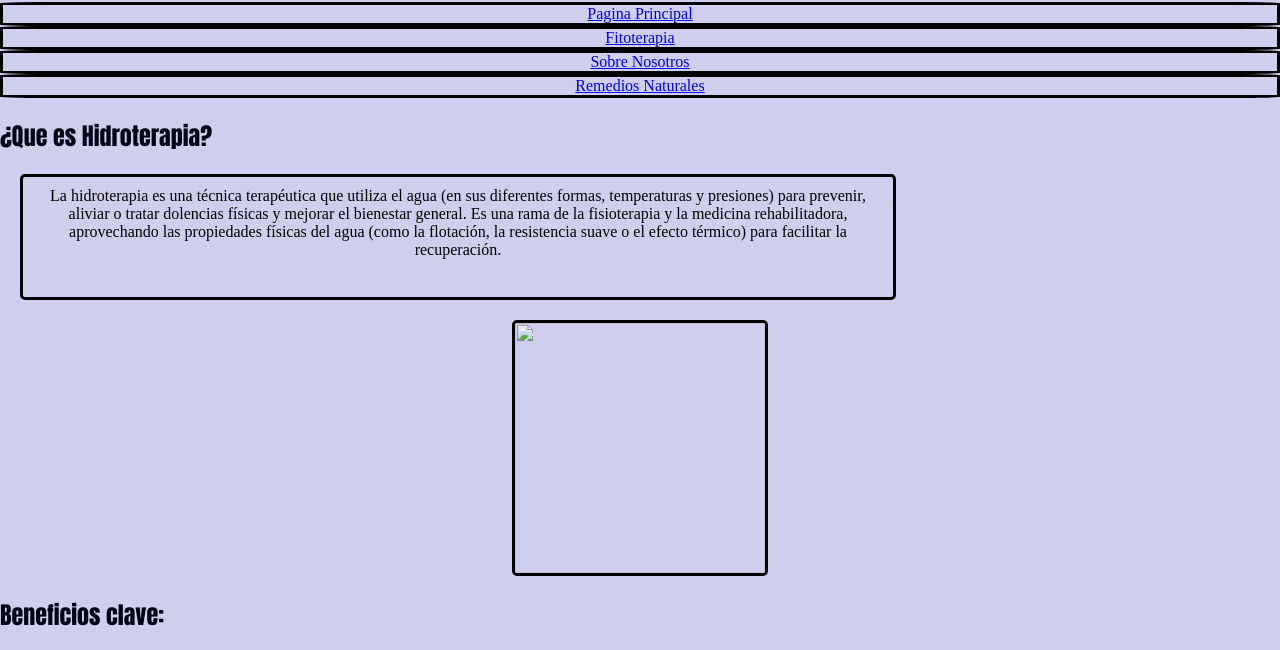
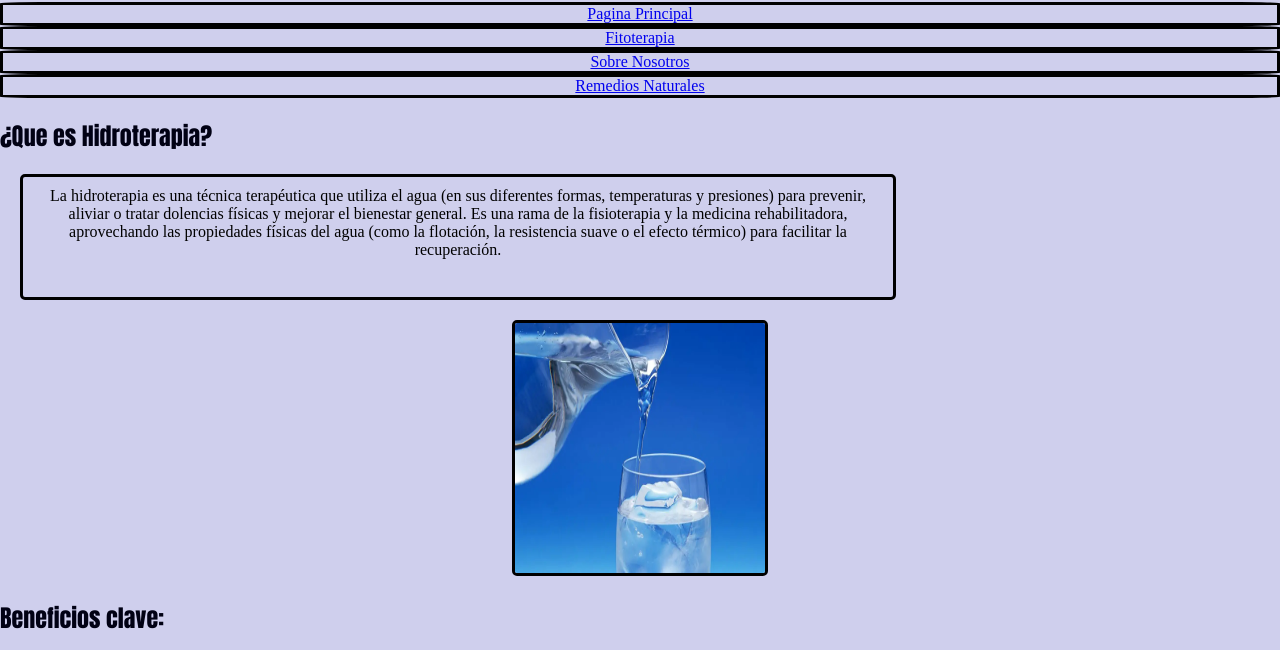
Before and after one commit to DarbIng-ops/Sanatorio-Eden, a plain HTML site: page SITIO WEB/hidroterapia.html in a window 1280 px wide. Shown: the part 90-740 px from the top of the page. Drawn offline with Linux system fonts and the light colour scheme.

Commit message:
en hidroterapia se agrega la imagen

```diff
--- a/SITIO WEB/hidroterapia.html
+++ b/SITIO WEB/hidroterapia.html
@@ -20,7 +20,7 @@
     <p class="phidro">
         La hidroterapia es una técnica terapéutica que utiliza el agua (en sus diferentes formas, temperaturas y presiones) para prevenir, aliviar o tratar dolencias físicas y mejorar el bienestar general. Es una rama de la fisioterapia y la medicina rehabilitadora, aprovechando las propiedades físicas del agua (como la flotación, la resistencia suave o el efecto térmico) para facilitar la recuperación.
     </p>
-    <img src="../imagenes/hidroterapia.jpg" class="imgidro">
+    <img src="../img/agua.png" class="imgidro" alt="Clear water being poured from a glass pitcher into a glass filled with ice cubes against a bright blue background, creating a refreshing and clean atmosphere">
     <h2 class="beneficios">
         Beneficios clave:
     </h2>
```
Also changed, not shown: img/agua.png (added).
